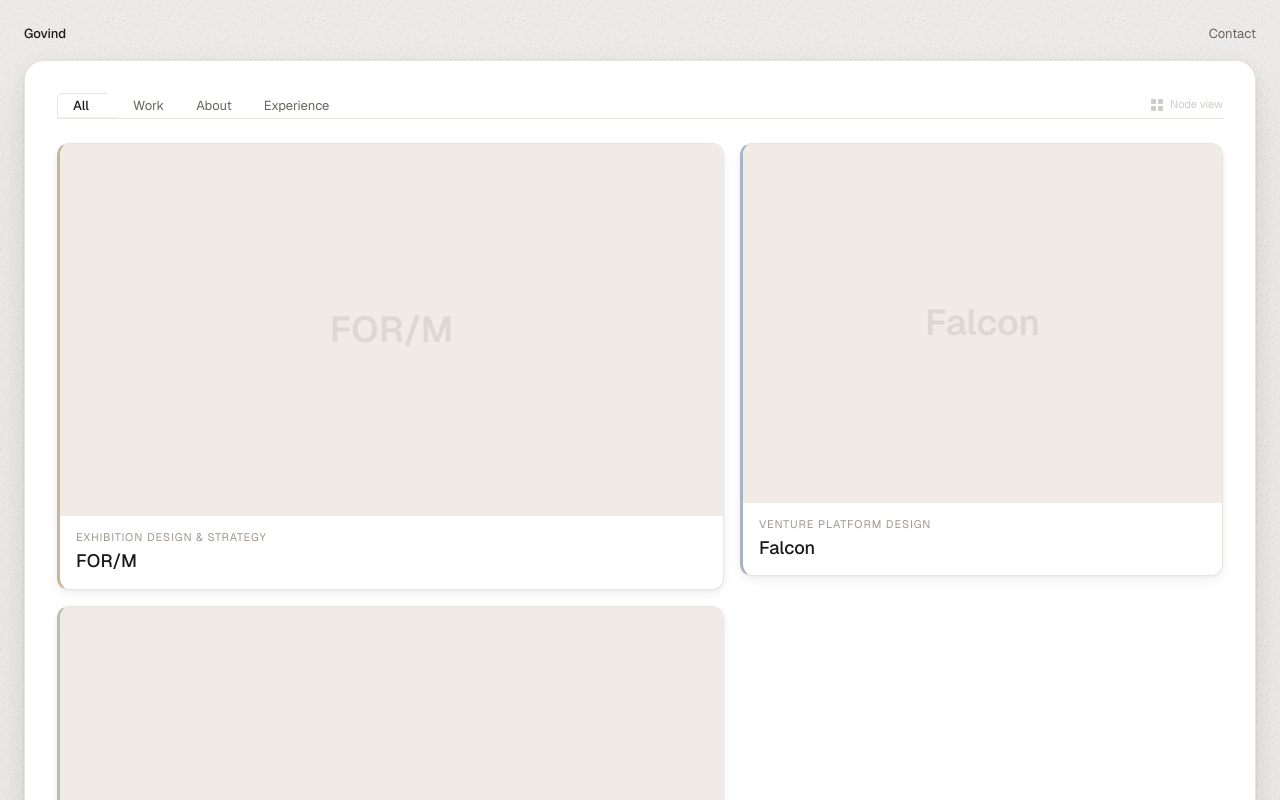
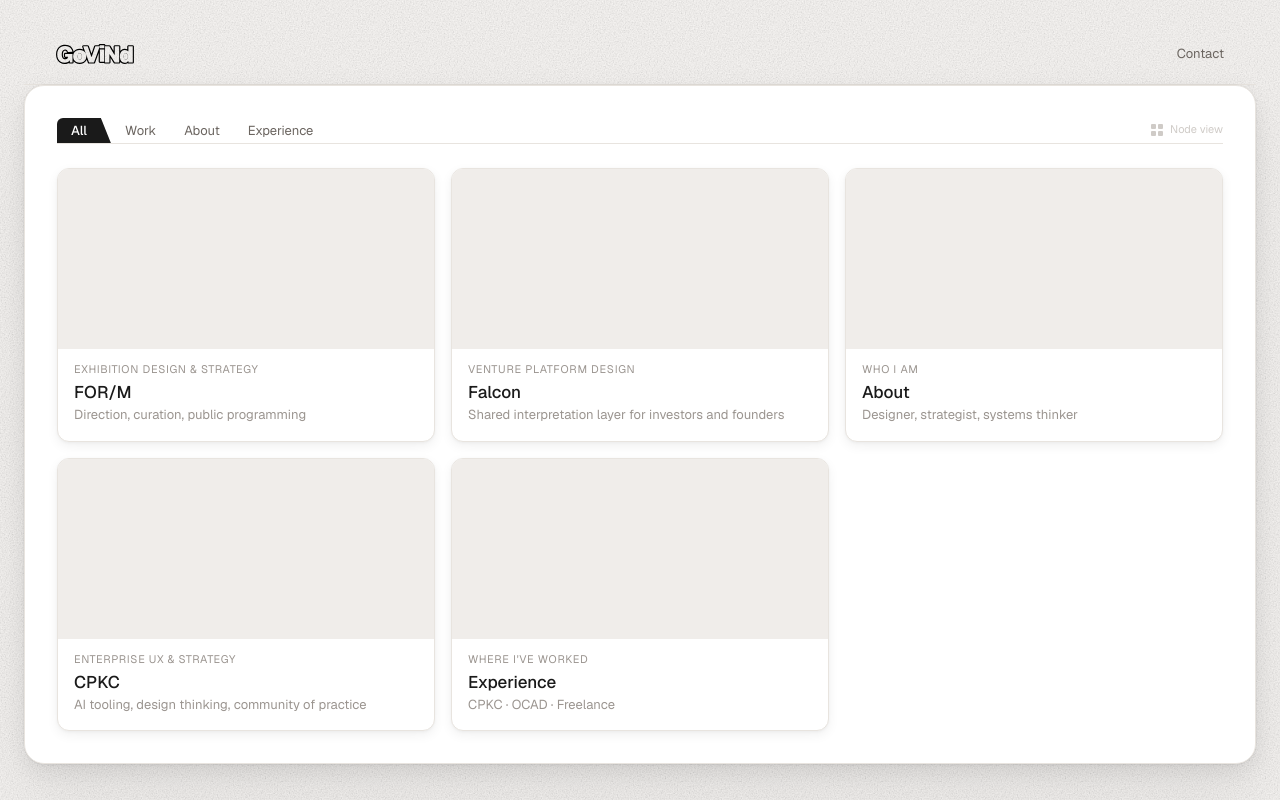
Before and after one commit to vindsingh/govind-portfolio, a Next.js app: page / in a window 1280 px wide. Shown: the top 800 px of the page. Built offline with nearby package versions, Linux system fonts and the light colour scheme.

Commit message:
Sprint 02 — layout, cards, tabs, cursor, header, logo

```diff
--- a/app/globals.css
+++ b/app/globals.css
@@ -71,6 +71,7 @@ html {
 }
 
 body {
+  margin: 0;
   background-color: var(--color-bg);
   color: var(--color-text-primary);
   font-family: var(--font-geist-sans);
--- a/app/page.tsx
+++ b/app/page.tsx
@@ -1,15 +1,29 @@
 'use client';
 
-import { useState } from 'react';
+import { useState, useEffect } from 'react';
 import { DesktopSurface, FileContainer } from '@/components/FileContainer';
 import SiteHeader from '@/components/SiteHeader';
 import FileTabNav from '@/components/FileTabNav';
 import ProjectGrid from '@/components/ProjectGrid';
+import CursorLabel from '@/components/CursorLabel';
 
 export default function Home() {
   const [activeTab, setActiveTab] = useState<
     'all' | 'work' | 'about' | 'experience'
   >('all');
+
+  const [mousePos, setMousePos] = useState({ x: 0, y: 0 });
+  const [hovered, setHovered] = useState(false);
+
+  useEffect(() => {
+    const handleGlobalMouseMove = (e: MouseEvent) => {
+      setMousePos({ x: e.clientX, y: e.clientY });
+    };
+    window.addEventListener('mousemove', handleGlobalMouseMove);
+    return () => {
+      window.removeEventListener('mousemove', handleGlobalMouseMove);
+    };
+  }, []);
 
   return (
     <DesktopSurface>
@@ -19,9 +33,10 @@ export default function Home() {
 
         {/* Spacer between tab nav and grid */}
         <div style={{ marginTop: '24px' }}>
-          <ProjectGrid />
+          <ProjectGrid onProjectHover={setHovered} activeTab={activeTab} />
         </div>
       </FileContainer>
+      <CursorLabel visible={hovered} x={mousePos.x} y={mousePos.y} />
     </DesktopSurface>
   );
 }
--- /dev/null
+++ b/components/CursorLabel.tsx
@@ -0,0 +1,35 @@
+'use client';
+
+interface CursorLabelProps {
+  visible: boolean;
+  x: number;
+  y: number;
+}
+
+export default function CursorLabel({ visible, x, y }: CursorLabelProps) {
+  return (
+    <div
+      style={{
+        position: 'fixed',
+        left: x,
+        top: y - 28,
+        transform: 'translateX(-50%)',
+        background: '#1A1A1A',
+        color: '#FFFFFF',
+        fontFamily: 'var(--font-geist-mono)',
+        fontSize: '11px',
+        textTransform: 'uppercase',
+        letterSpacing: '0.08em',
+        padding: '6px 12px',
+        borderRadius: '4px',
+        pointerEvents: 'none',
+        zIndex: 9999,
+        opacity: visible ? 1 : 0,
+        transition: 'opacity 150ms ease',
+        whiteSpace: 'nowrap',
+      }}
+    >
+      VIEW CASE STUDY
+    </div>
+  );
+}
--- a/components/FileTabNav.tsx
+++ b/components/FileTabNav.tsx
@@ -56,23 +56,17 @@ export default function FileTabNav({ activeTab, onTabChange }: FileTabNavProps)
                 style={{
                   /* Shape */
                   clipPath: 'polygon(0 0, calc(100% - 10px) 0, 100% 100%, 0 100%)',
-                  borderRadius: '6px 0 0 0',
-                  padding: '6px 28px 6px 16px', /* extra right padding to compensate clip */
+                  borderRadius: '6px 6px 0 0',
+                  padding: '6px 24px 6px 14px', /* extra right padding to compensate clip */
 
                   /* Color */
-                  background: 'var(--color-surface)',
-                  color: 'var(--color-text-primary)',
-
-                  /* Border — top, left, right only; clip-path masks the corners */
-                  outline: '1px solid var(--color-border)',
-                  outlineOffset: '-1px',
-
-                  /* The bottom edge merges with the container (no bottom border) */
-                  borderBottom: 'none',
+                  background: '#1A1A1A',
+                  color: '#FFFFFF',
+                  border: 'none',
 
                   /* Typography */
                   fontFamily: 'var(--font-geist-sans)',
-                  fontSize: 'var(--text-sm)',
+                  fontSize: '13px',
                   fontWeight: 500,
 
                   /* Layout */
@@ -80,8 +74,6 @@ export default function FileTabNav({ activeTab, onTabChange }: FileTabNavProps)
                   userSelect: 'none',
                   whiteSpace: 'nowrap',
                   lineHeight: 1,
-
-                  /* No Tailwind transition needed — active tab doesn't animate */
                 }}
               >
                 {tab.label}
@@ -92,26 +84,24 @@ export default function FileTabNav({ activeTab, onTabChange }: FileTabNavProps)
                 key={tab.id}
                 onClick={() => onTabChange(tab.id)}
                 style={{
-                  padding: '6px 16px',
+                  padding: '6px 14px',
                   background: 'none',
                   border: 'none',
-                  color: 'var(--color-text-secondary)',
+                  color: '#6B6560',
                   fontFamily: 'var(--font-geist-sans)',
-                  fontSize: 'var(--text-sm)',
+                  fontSize: '13px',
                   fontWeight: 400,
                   cursor: 'pointer',
                   userSelect: 'none',
                   whiteSpace: 'nowrap',
                   lineHeight: 1,
-                  transition: 'color var(--transition-base)',
+                  transition: 'color 150ms ease',
                 }}
                 onMouseEnter={(e) => {
-                  (e.currentTarget as HTMLButtonElement).style.color =
-                    'var(--color-text-primary)';
+                  (e.currentTarget as HTMLButtonElement).style.color = '#1A1A1A';
                 }}
                 onMouseLeave={(e) => {
-                  (e.currentTarget as HTMLButtonElement).style.color =
-                    'var(--color-text-secondary)';
+                  (e.currentTarget as HTMLButtonElement).style.color = '#6B6560';
                 }}
               >
                 {tab.label}
--- a/components/ProjectCard.tsx
+++ b/components/ProjectCard.tsx
@@ -1,166 +1,126 @@
 'use client';
 
 import Link from 'next/link';
-import { motion, AnimatePresence } from 'framer-motion';
 import { useState } from 'react';
 
 interface ProjectCardProps {
   title: string;
-  descriptor: string;       // short tag, e.g. "Exhibition Design"
-  href: string;             // route to case study
-  accentColor?: string;     // optional hex, defaults to var(--color-accent)
-  size?: 'large' | 'medium';
+  category: string;
+  descriptor: string;
+  type: 'project' | 'about' | 'experience';
+  filterCategory: 'work' | 'about' | 'experience';
+  href?: string;
+  onProjectHover?: (visible: boolean) => void;
 }
-
-/* Aspect ratios for the image placeholder area */
-const ASPECT_RATIO: Record<NonNullable<ProjectCardProps['size']>, string> = {
-  large:  '16 / 9',
-  medium: '4 / 3',
-};
 
 export default function ProjectCard({
   title,
+  category,
   descriptor,
+  type,
+  filterCategory,
   href,
-  accentColor,
-  size = 'medium',
+  onProjectHover,
 }: ProjectCardProps) {
-  const [hovered, setHovered] = useState(false);
+  const [isHovered, setIsHovered] = useState(false);
 
-  const leftBorderColor = accentColor ?? 'var(--color-accent)';
-  const aspectRatio = ASPECT_RATIO[size];
+  const handleMouseEnter = () => {
+    setIsHovered(true);
+    if (type === 'project' && onProjectHover) {
+      onProjectHover(true);
+    }
+  };
 
-  return (
-    <Link href={href} style={{ textDecoration: 'none', display: 'block' }}>
-      <motion.article
-        onHoverStart={() => setHovered(true)}
-        onHoverEnd={() => setHovered(false)}
-        animate={{
-          boxShadow: hovered
-            ? 'var(--shadow-card-hover)'
-            : 'var(--shadow-card)',
-        }}
-        transition={{ duration: 0.2, ease: [0.4, 0, 0.2, 1] }}
+  const handleMouseLeave = () => {
+    setIsHovered(false);
+    if (type === 'project' && onProjectHover) {
+      onProjectHover(false);
+    }
+  };
+
+  const CardContent = (
+    <article
+      onMouseEnter={handleMouseEnter}
+      onMouseLeave={handleMouseLeave}
       style={{
-          /* Shape */
+        background: '#FFFFFF',
+        border: '1px solid #E8E4DF',
         borderRadius: 'var(--radius-card)',
+        boxShadow: isHovered ? 'var(--shadow-card-hover)' : 'var(--shadow-card)',
         overflow: 'hidden',
-
-          /* Color */
-          background: 'var(--color-surface)',
-
-          /* Border — 1px all around, then override left with accent */
-          border: '1px solid var(--color-border)',
-          borderLeft: `3px solid ${leftBorderColor}`,
-
-          /* Cursor — will be replaced by custom cursor later */
-          cursor: 'pointer',
-
-          /* No scale on hover */
-          willChange: 'box-shadow',
+        cursor: type === 'project' ? 'none' : 'pointer',
+        transition: 'box-shadow var(--transition-base)',
+        display: 'flex',
+        flexDirection: 'column',
       }}
     >
-        {/* ── Image area ──────────────────────────────────────────── */}
+      {/* Image Area */}
       <div
         style={{
+          height: '180px',
+          background: '#F0EDEA',
+          overflow: 'hidden',
           position: 'relative',
           width: '100%',
-            aspectRatio,
-            background: hovered
-              ? '#f5f0ea'                          /* slightly lighter on hover */
-              : 'var(--color-accent-subtle)',
-            transition: 'background var(--transition-base)',
+        }}
+      />
+
+      {/* Info Area */}
+      <div
+        style={{
+          padding: '14px 16px 16px',
           display: 'flex',
-            alignItems: 'center',
-            justifyContent: 'center',
-            overflow: 'hidden',
+          flexDirection: 'column',
+          gap: '4px',
         }}
       >
-          {/* Placeholder title text */}
         <span
           style={{
+            fontFamily: 'var(--font-geist-mono)',
+            fontSize: '11px',
+            textTransform: 'uppercase',
+            letterSpacing: '0.06em',
+            color: '#9B9590',
+            marginBottom: '2px',
+            lineHeight: 1.2,
+          }}
+        >
+          {category}
+        </span>
+        <h3
+          style={{
             fontFamily: 'var(--font-geist-sans)',
-              fontSize: 'var(--text-xl)',
-              fontWeight: 600,
-              color: 'var(--color-border-strong)',
-              opacity: 0.4,
-              userSelect: 'none',
-              pointerEvents: 'none',
-              textAlign: 'center',
-              padding: '0 16px',
+            fontSize: '17px',
+            fontWeight: 500,
+            color: '#1A1A1A',
+            lineHeight: 1.2,
+            margin: 0,
           }}
         >
           {title}
-          </span>
-
-          {/* "VIEW CASE STUDY" hover pill */}
-          <AnimatePresence>
-            {hovered && (
-              <motion.span
-                key="pill"
-                initial={{ opacity: 0 }}
-                animate={{ opacity: 1 }}
-                exit={{ opacity: 0 }}
-                transition={{ duration: 0.18, ease: 'easeOut' }}
-                style={{
-                  position: 'absolute',
-                  top: '50%',
-                  left: '50%',
-                  transform: 'translate(-50%, -50%)',
-
-                  /* Pill shape */
-                  background: 'var(--color-text-primary)',
-                  color: '#ffffff',
-                  padding: '6px 14px',
-                  borderRadius: 'var(--radius-sm)',
-
-                  /* Typography */
-                  fontFamily: 'var(--font-geist-mono)',
-                  fontSize: 'var(--text-xs)',
-                  fontWeight: 500,
-                  letterSpacing: '0.06em',
-                  whiteSpace: 'nowrap',
-                  pointerEvents: 'none',
-                }}
-              >
-                VIEW CASE STUDY
-              </motion.span>
-            )}
-          </AnimatePresence>
-        </div>
-
-        {/* ── Content area ────────────────────────────────────────── */}
-        <div style={{ padding: '16px' }}>
-          {/* Descriptor — above the title */}
+        </h3>
         <p
           style={{
-              fontFamily: 'var(--font-geist-mono)',
-              fontSize: 'var(--text-xs)',
-              color: 'var(--color-text-muted)',
-              textTransform: 'uppercase',
-              letterSpacing: '0.08em',
-              margin: '0 0 6px 0',
-              lineHeight: 1,
+            fontFamily: 'var(--font-geist-sans)',
+            fontSize: '13px',
+            color: '#9B9590',
+            lineHeight: 1.4,
+            margin: 0,
           }}
         >
           {descriptor}
         </p>
+      </div>
+    </article>
+  );
 
-          {/* Title */}
-          <p
-            style={{
-              fontFamily: 'var(--font-geist-sans)',
-              fontSize: 'var(--text-md)',
-              fontWeight: 500,
-              color: 'var(--color-text-primary)',
-              margin: 0,
-              lineHeight: 1.3,
-            }}
-          >
-            {title}
-          </p>
-        </div>
-      </motion.article>
+  if (href) {
+    return (
+      <Link href={href} style={{ textDecoration: 'none', display: 'block' }}>
+        {CardContent}
       </Link>
     );
   }
+
+  return CardContent;
+}
--- a/components/ProjectGrid.tsx
+++ b/components/ProjectGrid.tsx
@@ -4,31 +4,50 @@ import { motion } from 'framer-motion';
 import { useEffect, useState } from 'react';
 import ProjectCard from '@/components/ProjectCard';
 
-/* ── Project data ───────────────────────────────────────────────────── */
-const projects = [
+/* ── Card data ──────────────────────────────────────────────────────── */
+const CARDS = [
   {
     id: 'form',
     title: 'FOR/M',
-    descriptor: 'Exhibition Design & Strategy',
+    category: 'EXHIBITION DESIGN & STRATEGY',
+    descriptor: 'Direction, curation, public programming',
+    type: 'project' as const,
+    filterCategory: 'work' as const,
     href: '/form',
-    accentColor: '#C8B89A',
-    gridPosition: 'large-left' as const,
   },
   {
     id: 'falcon',
     title: 'Falcon',
-    descriptor: 'Venture Platform Design',
+    category: 'VENTURE PLATFORM DESIGN',
+    descriptor: 'Shared interpretation layer for investors and founders',
+    type: 'project' as const,
+    filterCategory: 'work' as const,
     href: '/falcon',
-    accentColor: '#A8B5C4',
-    gridPosition: 'medium-right' as const,
+  },
+  {
+    id: 'about',
+    title: 'About',
+    category: 'WHO I AM',
+    descriptor: 'Designer, strategist, systems thinker',
+    type: 'about' as const,
+    filterCategory: 'about' as const,
   },
   {
     id: 'cpkc',
     title: 'CPKC',
-    descriptor: 'Enterprise Design & AI',
+    category: 'ENTERPRISE UX & STRATEGY',
+    descriptor: 'AI tooling, design thinking, community of practice',
+    type: 'project' as const,
+    filterCategory: 'work' as const,
     href: '/cpkc',
-    accentColor: '#B5C4A8',
-    gridPosition: 'medium-left-row2' as const,
+  },
+  {
+    id: 'experience',
+    title: 'Experience',
+    category: "WHERE I'VE WORKED",
+    descriptor: 'CPKC · OCAD · Freelance',
+    type: 'experience' as const,
+    filterCategory: 'experience' as const,
   },
 ];
 
@@ -43,26 +62,20 @@ const containerVariants = {
 };
 
 const cardVariants = {
-  hidden:  { opacity: 0, y: 16 },
+  hidden: { opacity: 0, y: 16 },
   visible: {
     opacity: 1,
     y: 0,
-    transition: { duration: 0.4, ease: "easeOut" as const },
+    transition: { duration: 0.4, ease: 'easeOut' as const },
   },
 };
 
-/* ── Grid positions ─────────────────────────────────────────────────── */
-// Desktop: explicit grid-column / grid-row placements
-const DESKTOP_PLACEMENT: Record<
-  typeof projects[number]['gridPosition'],
-  React.CSSProperties
-> = {
-  'large-left':       { gridColumn: '1', gridRow: '1' },
-  'medium-right':     { gridColumn: '2', gridRow: '1' },
-  'medium-left-row2': { gridColumn: '1', gridRow: '2' },
-};
+interface ProjectGridProps {
+  activeTab?: 'all' | 'work' | 'about' | 'experience';
+  onProjectHover?: (visible: boolean) => void;
+}
 
-export default function ProjectGrid() {
+export default function ProjectGrid({ activeTab = 'all', onProjectHover }: ProjectGridProps) {
   /* Track viewport width to switch between desktop and mobile layout */
   const [isMobile, setIsMobile] = useState(false);
 
@@ -73,6 +86,11 @@ export default function ProjectGrid() {
     mq.addEventListener('change', handler);
     return () => mq.removeEventListener('change', handler);
   }, []);
+
+  const filteredCards = CARDS.filter((card) => {
+    if (activeTab === 'all') return true;
+    return card.filterCategory === activeTab;
+  });
 
   return (
     <motion.div
@@ -89,34 +107,29 @@ export default function ProjectGrid() {
               width: '100%',
             }
           : {
-              /* ── Desktop: asymmetric two-column grid ── */
+              /* ── Desktop: 3-column, 2-row grid ── */
               display: 'grid',
-              gridTemplateColumns: '58fr 42fr',
+              gridTemplateColumns: 'repeat(3, 1fr)',
               gap: '16px',
               width: '100%',
             }
       }
     >
-      {projects.map((project) => {
-        const isLarge =
-          !isMobile && project.gridPosition === 'large-left';
-
+      {filteredCards.map((card) => {
         return (
           <motion.div
-            key={project.id}
+            key={card.id}
             variants={cardVariants}
-            style={
-              isMobile
-                ? { width: '100%' }
-                : DESKTOP_PLACEMENT[project.gridPosition]
-            }
+            style={isMobile ? { width: '100%' } : {}}
           >
             <ProjectCard
-              title={project.title}
-              descriptor={project.descriptor}
-              href={project.href}
-              accentColor={project.accentColor}
-              size={isLarge ? 'large' : 'medium'}
+              title={card.title}
+              category={card.category}
+              descriptor={card.descriptor}
+              type={card.type}
+              filterCategory={card.filterCategory}
+              href={card.href}
+              onProjectHover={onProjectHover}
             />
           </motion.div>
         );
--- a/components/SiteHeader.tsx
+++ b/components/SiteHeader.tsx
@@ -1,6 +1,7 @@
 'use client';
 
 import Link from 'next/link';
+import Image from 'next/image';
 import { motion } from 'framer-motion';
 
 export default function SiteHeader() {
@@ -11,27 +12,16 @@ export default function SiteHeader() {
       transition={{ duration: 0.4, ease: 'easeOut' }}
       style={{
         display: 'flex',
-        flexDirection: 'row',
         justifyContent: 'space-between',
         alignItems: 'center',
-        width: '100%',
         background: 'transparent',
-        paddingBottom: '16px',
+        padding: '20px 32px',
+        borderBottom: '1px solid var(--color-border)',
       }}
     >
       {/* Left: Wordmark */}
-      <Link
-        href="/"
-        style={{
-          fontFamily: 'var(--font-geist-sans)',
-          fontSize: 'var(--text-sm)',
-          fontWeight: 500,
-          color: 'var(--color-text-primary)',
-          textDecoration: 'none',
-          letterSpacing: '-0.01em',
-        }}
-      >
-        Govind
+      <Link href="/" style={{ display: 'block', lineHeight: 0 }}>
+        <Image src="/govindlogo.svg" alt="Govind" height={20} width={78} />
       </Link>
 
       {/* Right: Contact */}
@@ -39,11 +29,11 @@ export default function SiteHeader() {
         href="mailto:govindsingh.ahluwalia@gmail.com"
         style={{
           fontFamily: 'var(--font-geist-sans)',
-          fontSize: 'var(--text-sm)',
+          fontSize: '13px',
           fontWeight: 400,
           color: 'var(--color-text-secondary)',
           textDecoration: 'none',
-          transition: 'color var(--transition-base)',
+          transition: 'color 150ms',
         }}
         onMouseEnter={(e) => {
           (e.currentTarget as HTMLAnchorElement).style.color =
```
Also changed, not shown: public/govindlogo.svg (added). Lines whose indentation alone changed are shown as unchanged.
